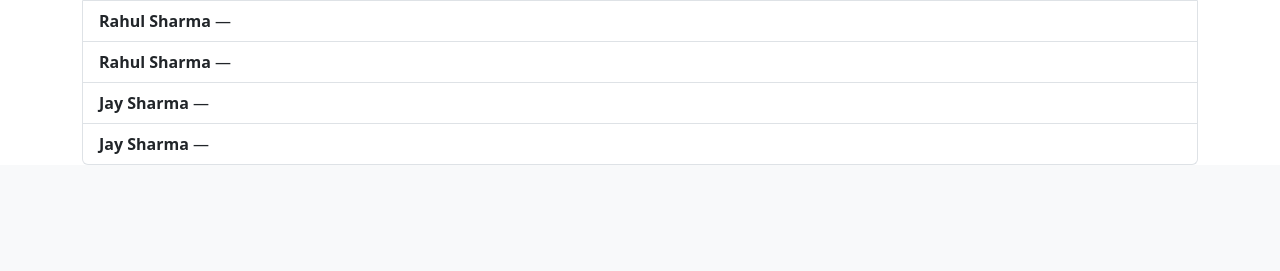
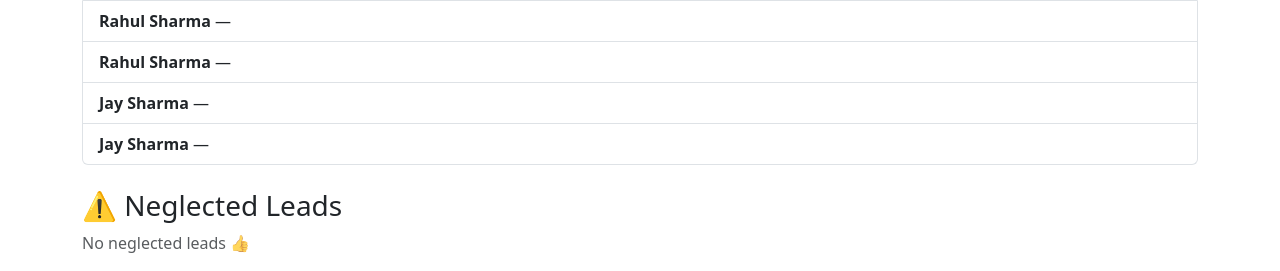
Before and after one commit to ash-csai/lead-intelligence-system, a Flask app: page / in a window 1280 px wide. Shown: the part 970-1241 px from the top of the page. Before the commit the page ends 1135 px from the top, so only its background shows below. Run offline with Flask 3, Linux system fonts and the light colour scheme; data comes from the database, SQL or seed files in the repository.

Commit message:
Inactive leads detection

```diff
--- a/app.py
+++ b/app.py
@@ -119,6 +119,13 @@ def dashboard():
     """).fetchall()
     urgent = []
 
+    inactive_leads = db.execute("""
+        SELECT l.*, MAX(i.created_at) as last_interaction
+        FROM leads l
+        LEFT JOIN interactions i ON l.lead_id = i.lead_id
+        GROUP BY l.lead_id
+    """).fetchall()
+
     for lead in priority_leads:
         if lead["next_followup"]:
             followup_date = datetime.strptime(lead["next_followup"], "%Y-%m-%d").date()
@@ -160,6 +167,23 @@ def dashboard():
     # Sort by priority
     urgent = sorted(urgent, key=lambda x: x["priority_score"], reverse=True)
 
+    inactive = []
+
+    for lead in inactive_leads:
+
+        if lead["last_interaction"]:
+            last_date = datetime.strptime(lead["last_interaction"], "%Y-%m-%d %H:%M:%S")
+            days_idle = (datetime.now() - last_date).days
+
+            if days_idle >= 3:  # 🔥 threshold
+                lead_dict = dict(lead)
+                lead_dict["days_idle"] = days_idle
+                inactive.append(lead_dict)
+
+    #Sort by the worst cases
+    inactive = sorted(inactive, key=lambda x: x["days_idle"], reverse=True)
+
+
     return render_template(
         "dashboard.html",
         new=new,
@@ -173,7 +197,8 @@ def dashboard():
         hot_leads=hot_leads,
         warm_leads=warm_leads,
         cold_leads=cold_leads,
-        urgent=urgent
+        urgent=urgent,
+        inactive=inactive
     )
 
 @app.route("/leads/add", methods=["GET","POST"])
--- a/templates/dashboard.html
+++ b/templates/dashboard.html
@@ -173,4 +173,32 @@ No upcoming follow-ups
 
 </ul>
 
+<h3 class="mt-4">⚠️ Neglected Leads</h3>
+
+{% if inactive %}
+
+<ul class="list-group mb-4">
+
+{% for lead in inactive[:5] %}
+
+<li class="list-group-item d-flex justify-content-between">
+
+{{ lead.student_name }}
+
+<span class="badge bg-danger">
+{{ lead.days_idle }} days idle
+</span>
+
+</li>
+
+{% endfor %}
+
+</ul>
+
+{% else %}
+
+<p class="text-muted">No neglected leads 👍</p>
+
+{% endif %}
+
 {% endblock %}
```
